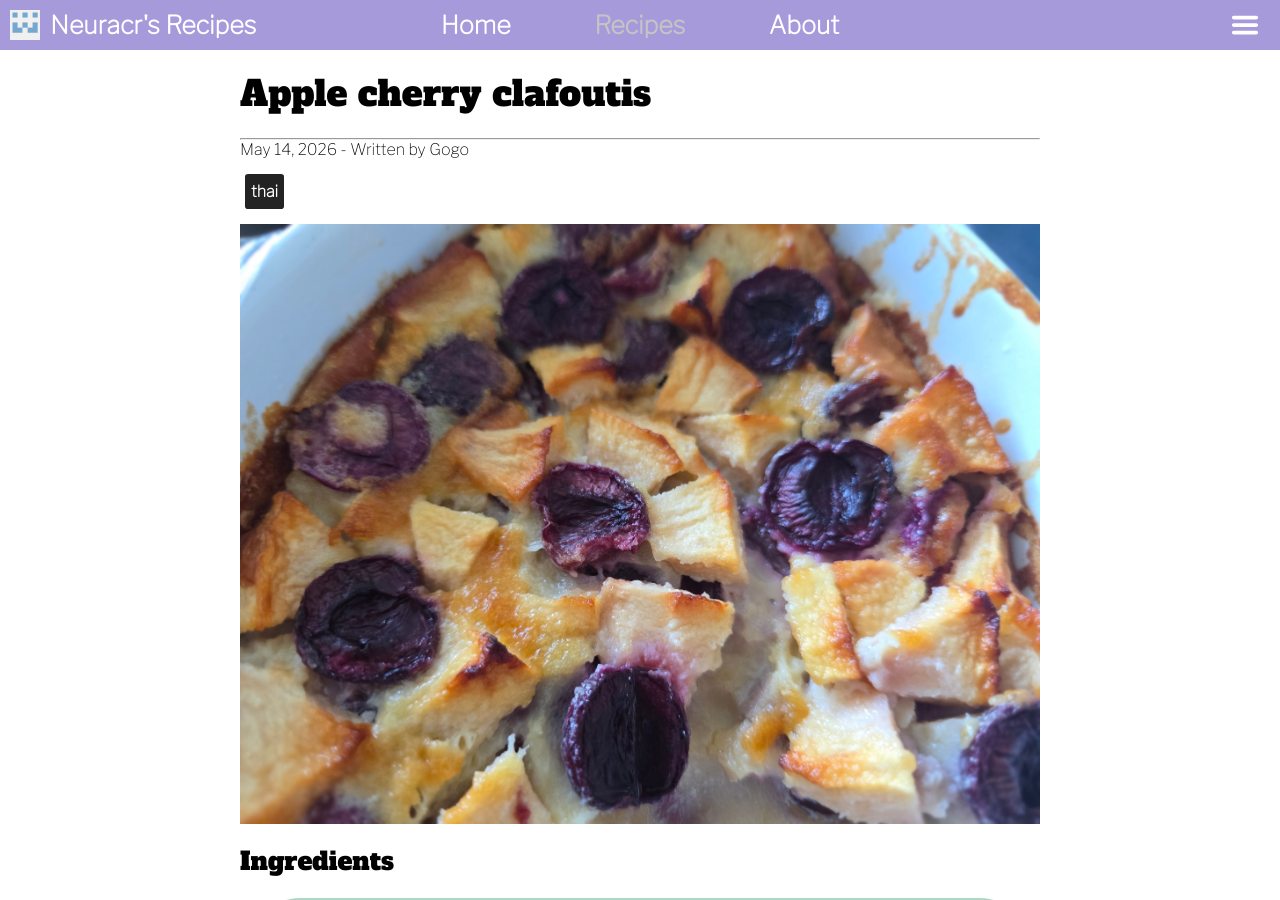
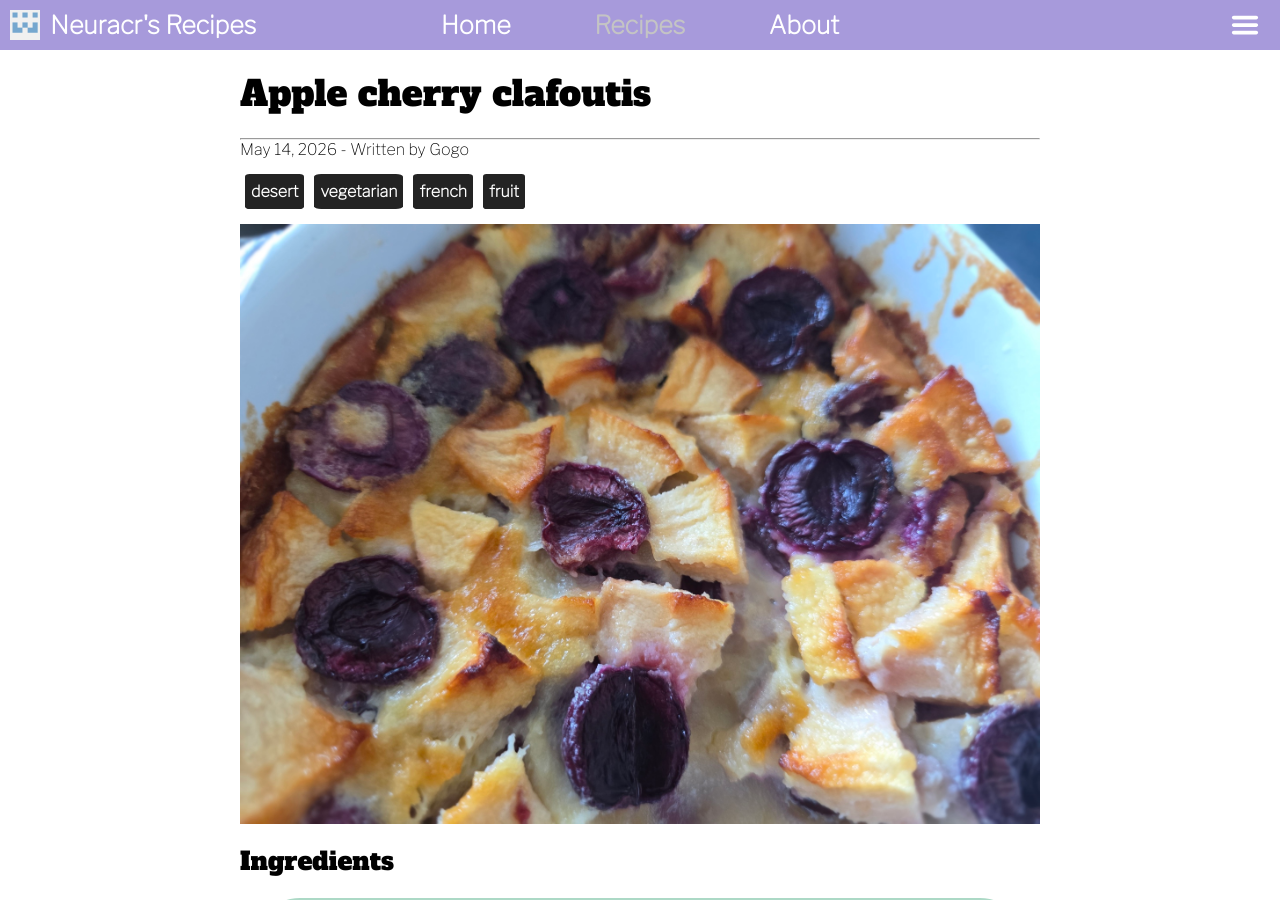
Before and after one commit to neuracr/neuracr.github.io, a Jekyll site: the page built from docs/recipes/_posts/2026-05-14-apple-cherry-clafoutis_fr.html, in a window 1280 px wide and 900 px high. Built offline with Jekyll 4.4.1, drawn with Linux system fonts in a browser that asks for light colours; some web fonts are replaced.

Commit message:
[UPD] Update apple cherry clafoutis tags

```diff
--- a/docs/recipes/_posts/2026-05-14-apple-cherry-clafoutis_fr.html
+++ b/docs/recipes/_posts/2026-05-14-apple-cherry-clafoutis_fr.html
@@ -1,7 +1,7 @@
 ---
 layout: recipe
 title: "Apple cherry clafoutis"
-tags: thai
+tags: desert vegetarian french fruit
 author: Gogo
 preview_picture: "/assets/images/apple_cherry_clafoutis.jpg"
 ingredients:
```
